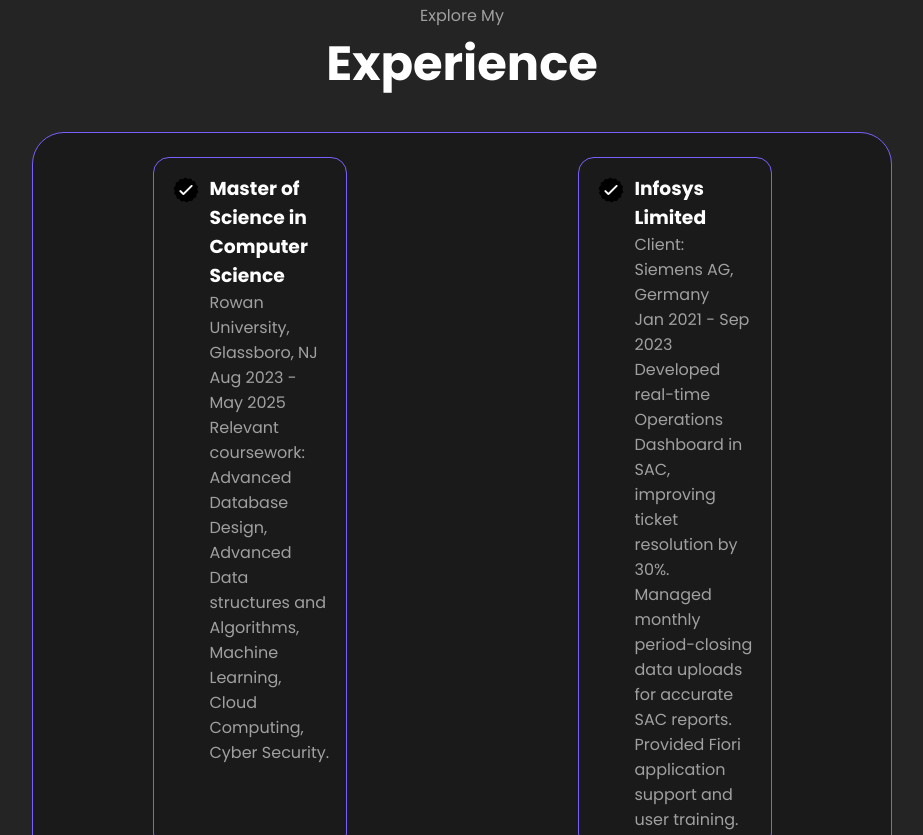
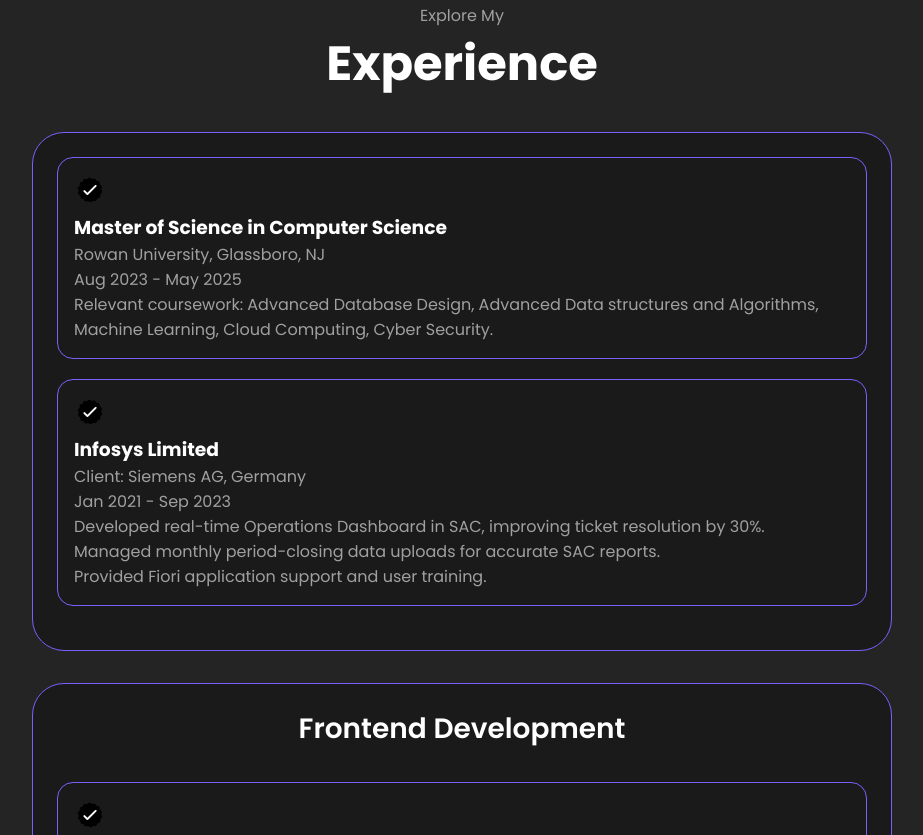
Before and after one commit to varunkoyyana/varunkoyyana.github.io, a plain HTML site: page index.html in a window 1280 px wide. Shown: the part 1608-2443 px from the top of the page, without its empty margins (178-1101 px from the left). Drawn offline with Linux system fonts and the light colour scheme.

Commit message:
Update style.css

```diff
--- a/style.css
+++ b/style.css
@@ -228,14 +228,16 @@ section {
 
 /* EXPERIENCE SECTION */
 
+/* EXPERIENCE SECTION */
+
 #experience {
     position: relative;
-    background-color: #242424; /* Lighter grey background */
-    padding: 50px; /* Add padding */
+    background-color: #242424;
+    padding: 50px;
 }
 
 .experience-sub-title {
-    color: #FFFFFF; /* White */
+    color: #FFFFFF;
     font-weight: 600;
     font-size: 1.75rem;
     margin-bottom: 2rem;
@@ -248,23 +250,18 @@ section {
 }
 
 .article-container {
-    display: flex;
+    display: block; /* Change to block display */
     text-align: initial;
-    flex-wrap: wrap;
-    flex-direction: row;
-    gap: 2.5rem;
-    justify-content: space-around;
 }
 
 article {
-    display: flex;
-    width: 10rem;
-    justify-content: space-around;
-    gap: 0.5rem;
-    background-color: #1A1A1A; /* Darker grey background */
-    padding: 1rem; /* Add padding */
-    border-radius: 1rem; /* Add border radius */
-    border: 1px solid #7B5FFC; /* Purple border */
+    display: block; /* Change to block display */
+    width: auto; /* Remove fixed width */
+    margin-bottom: 20px; /* Add space between articles */
+    background-color: #1A1A1A;
+    padding: 1rem;
+    border-radius: 1rem;
+    border: 1px solid #7B5FFC;
 }
 
 article .icon {
```
